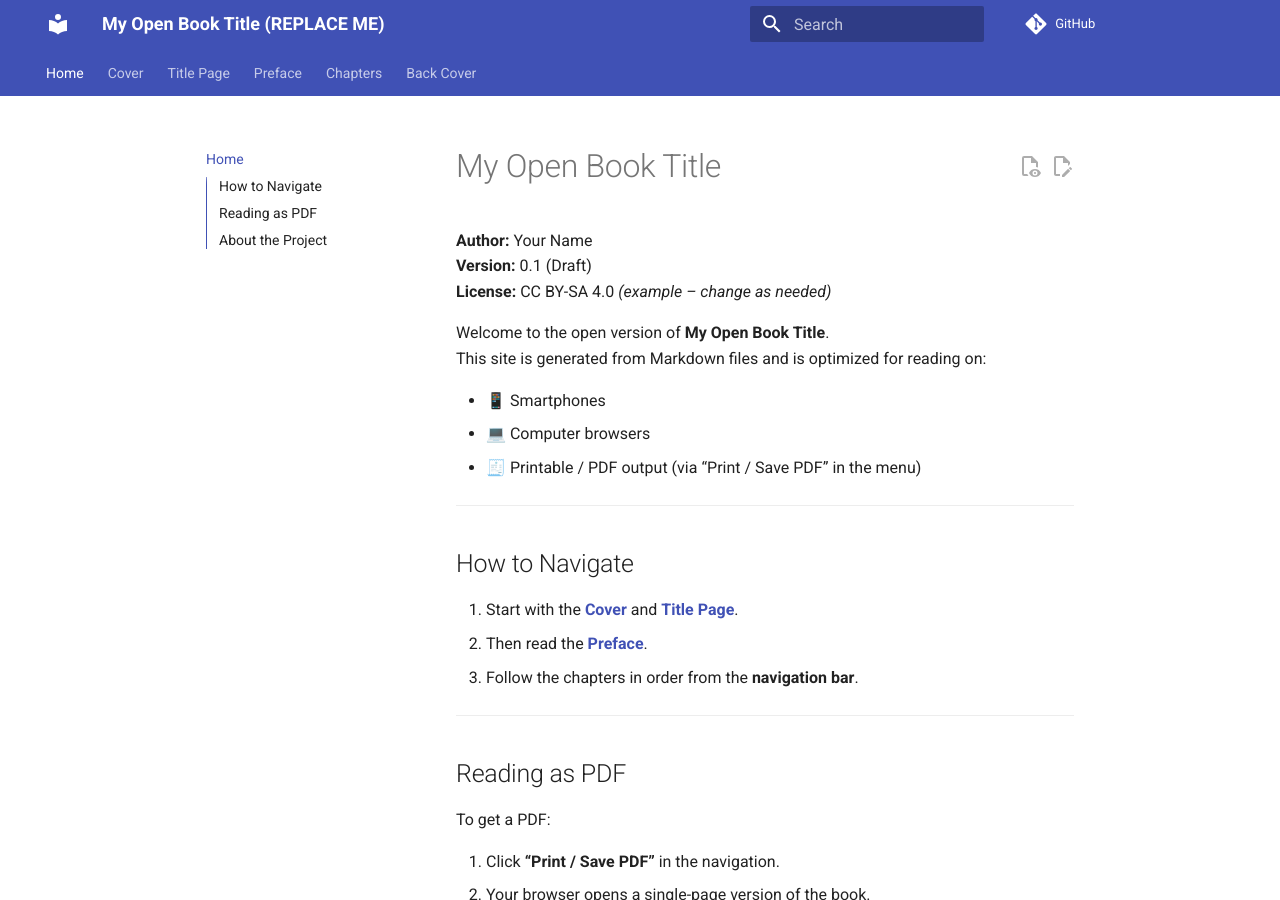
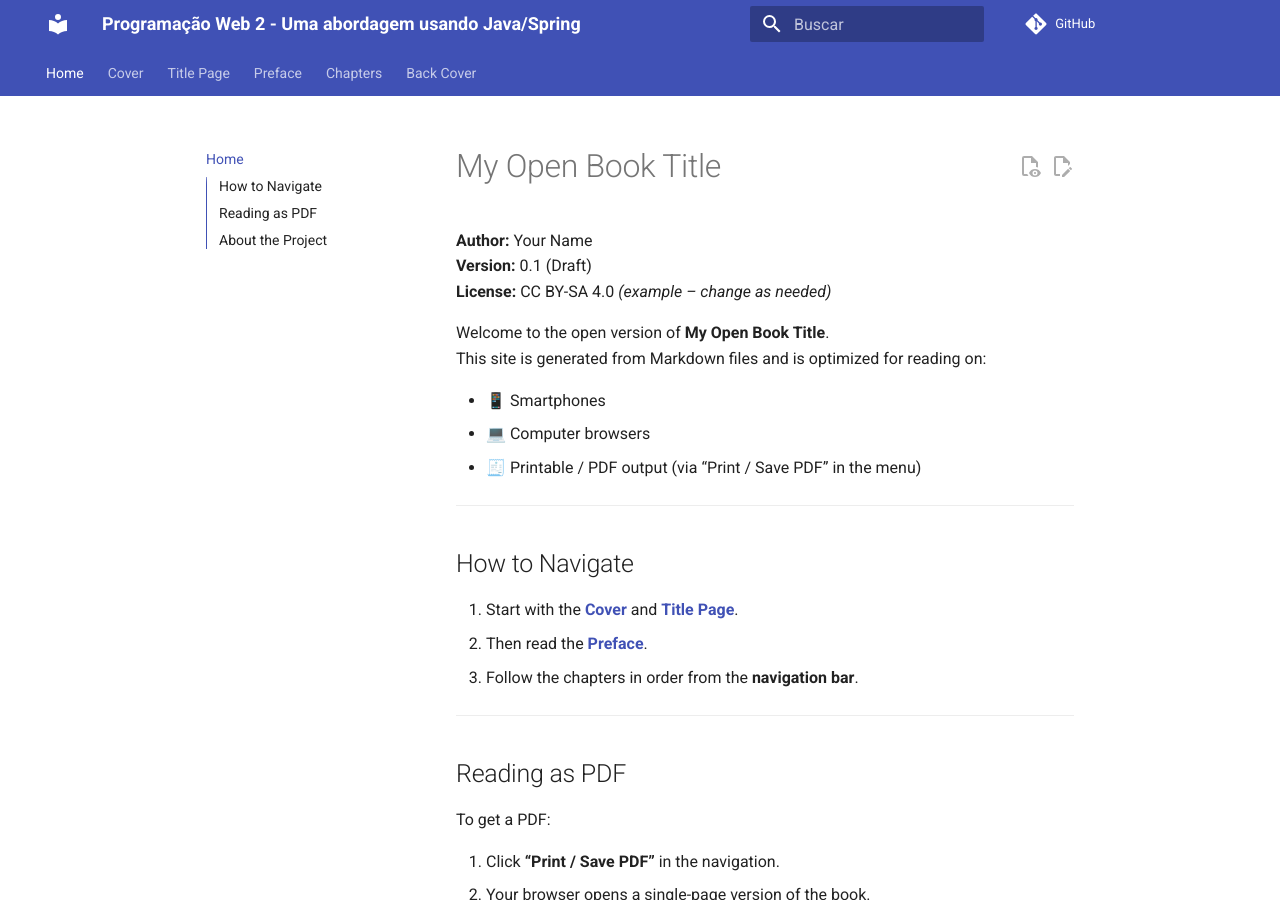
Before and after one commit to leofernandesmo/pweb2-book, an MkDocs documentation site: the page built from docs/index.md, in a window 1280 px wide and 900 px high. Built offline with MkDocs 1.6.1 and Material for MkDocs 9.7.7, drawn with Linux system fonts in a browser that asks for light colours; comment, search, counter and statistics services are not loaded; some of the changed lines change nothing that is shown.

Commit message:
Revise mkdocs configuration for course content
Updated site information and navigation for the course material.

```diff
--- a/mkdocs.yml
+++ b/mkdocs.yml
@@ -1,12 +1,12 @@
-site_name: "My Open Book Title (REPLACE ME)"
-site_description: "An open textbook about <topic> (REPLACE ME)"
-site_url: "https://<github-username>.github.io/<book-repo-name>/"
-repo_url: "https://github.com/<github-username>/<book-repo-name>"
+site_name: "Programação Web 2 - Uma abordagem usando Java/Spring"
+site_description: "Material do Curso de Programação Web 2 do curso de Bacharelado em Desenvolvimento de Sistemas do IFAL-Maceió"
+site_url: "https://leofernandesmo.github.io/pweb2-book/"
+repo_url: "https://github.com/leofernandesmo/pweb2-book/"
 repo_name: "GitHub"
 
 theme:
   name: material
-  language: en
+  language: pt
   features:
     - navigation.tabs
     - navigation.top
@@ -30,7 +30,7 @@
 extra:
   social:
     - icon: fontawesome/brands/github
-      link: "https://github.com/<your-github-username>"
+      link: "https://github.com/leofernandesmo"
 
 markdown_extensions:
   - admonition
@@ -55,9 +55,13 @@
       print_page_title: "Print / Save PDF"
 
 
+extra_javascript:
+  - assets/js/quiz.js
+  - assets/js/code-runner.js
 
 extra_css:
   - assets/extra.css
+  - assets/css/custom.css
 
 nav:
   - Home: index.md
@@ -65,7 +69,10 @@
   - Title Page: title-page.md
   - Preface: preface.md
   - Chapters:
-      - "1. Introduction": chapters/01-introduction.md
-      - "2. First Steps": chapters/02-first-steps.md
+      - "0. Como User Este Material": chapters/00-how-to-use.md
+      - "1. Introdução a Web e Navegadores": chapters/01-introducao.md
+      - "2. Fundamentos do HTML": chapters/02-html-fundamentos.md
+      - "3. HTML Semântico": chapters/03-html-semantico.md
+      - "4. Acessibilidade e Boas Práticas com HTML": chapters/04-html-acessibilidade-e-boas-praticas.md
       - "Appendix": chapters/99-appendix.md
   - Back Cover: back-cover.md
```
